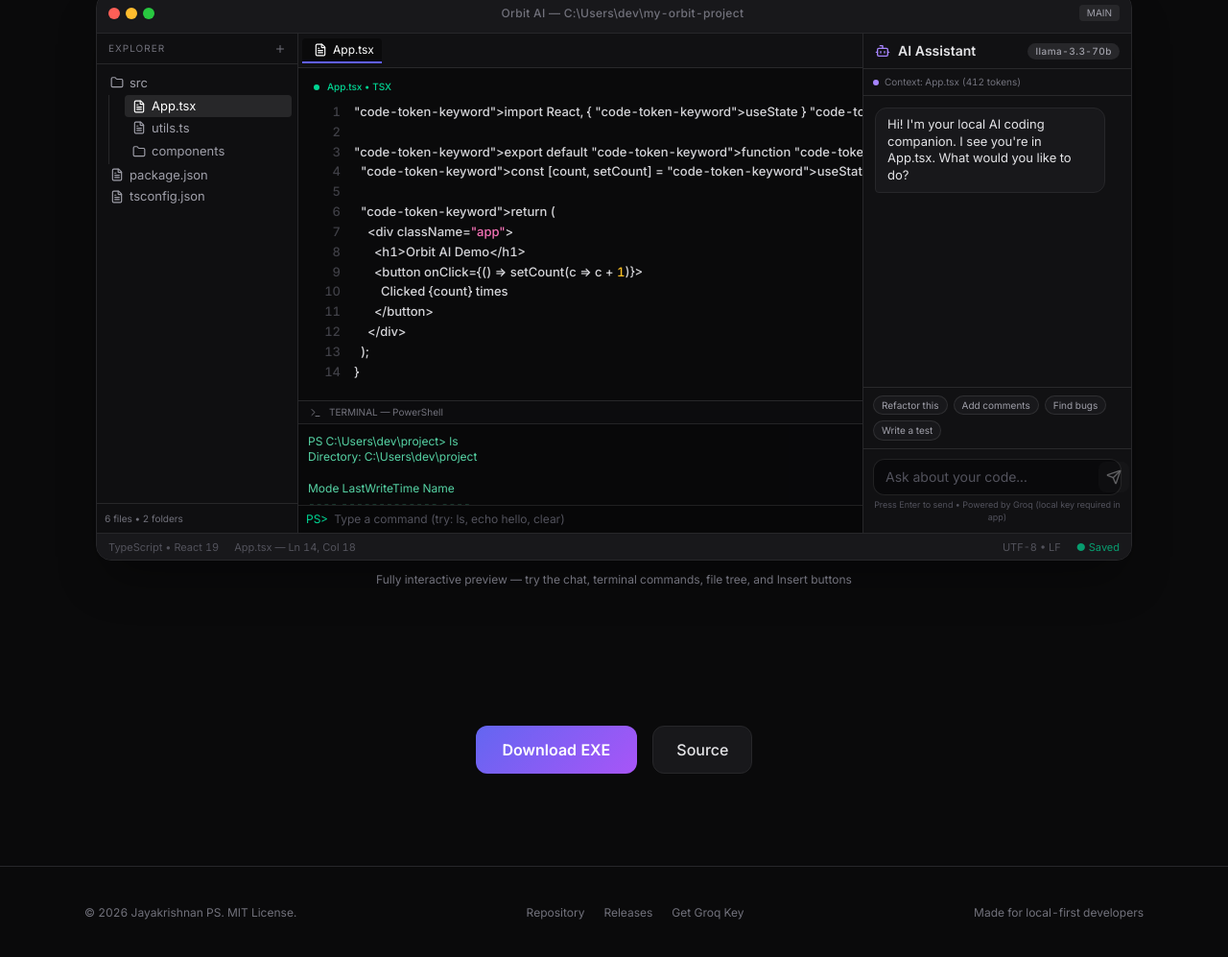
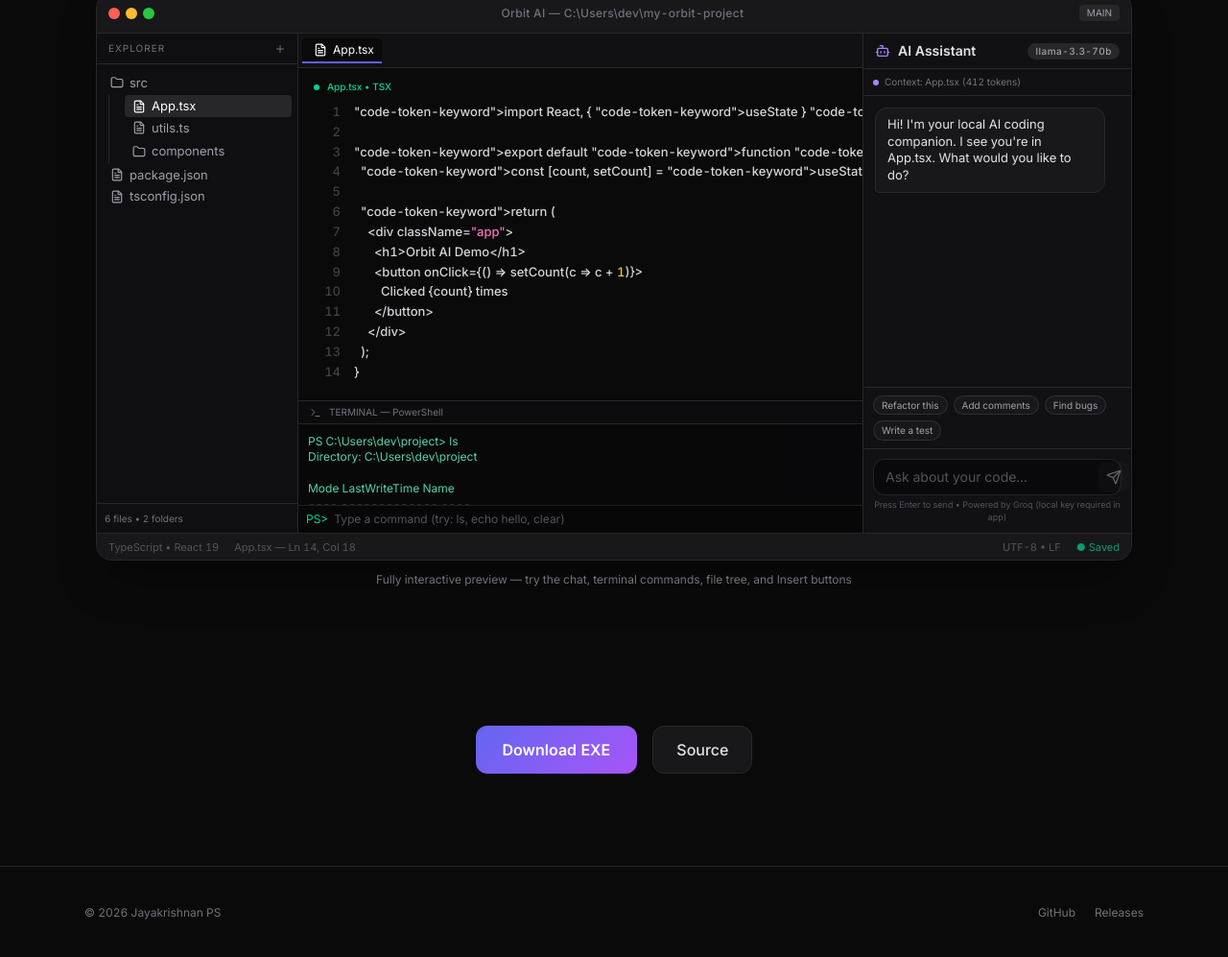
Before and after one commit to jayakrishnanps/orbit-ai, an Astro site in the folder marketing/: page / in a window 1280 px wide. Shown: the part 439-1436 px from the top of the page at 96% size. Built offline with nearby package versions, Linux system fonts and the light colour scheme; Astro itself is replaced by a stand-in of ours.

Commit message:
chore(marketing): minimal footer

```diff
--- a/marketing/src/components/Footer.astro
+++ b/marketing/src/components/Footer.astro
@@ -3,16 +3,10 @@
 
 <footer class="border-t border-zinc-800 py-10 text-xs text-zinc-500">
   <div class="max-w-6xl mx-auto px-6 flex flex-col md:flex-row items-center justify-between gap-y-3">
-    <div>
-      © {new Date().getFullYear()} Jayakrishnan PS. MIT License.
-    </div>
+    <div>© {new Date().getFullYear()} Jayakrishnan PS</div>
     <div class="flex gap-x-5">
-      <a href="https://github.com/jayakrishnanps12/orbit-ai" target="_blank" class="hover:text-zinc-300">Repository</a>
-      <a href="https://github.com/jayakrishnanps12/orbit-ai/releases" target="_blank" class="hover:text-zinc-300">Releases</a>
-      <a href="https://console.groq.com/keys" target="_blank" class="hover:text-zinc-300">Get Groq Key</a>
-    </div>
-    <div>
-      Made for local-first developers
+      <a href="https://github.com/jayakrishnanps/orbit-ai" target="_blank" class="hover:text-zinc-300">GitHub</a>
+      <a href="https://github.com/jayakrishnanps/orbit-ai/releases" target="_blank" class="hover:text-zinc-300">Releases</a>
     </div>
   </div>
 </footer>
```
